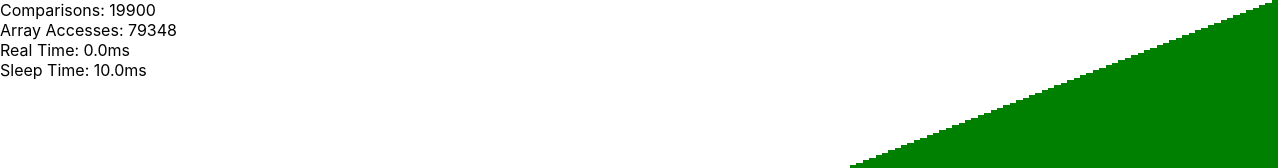
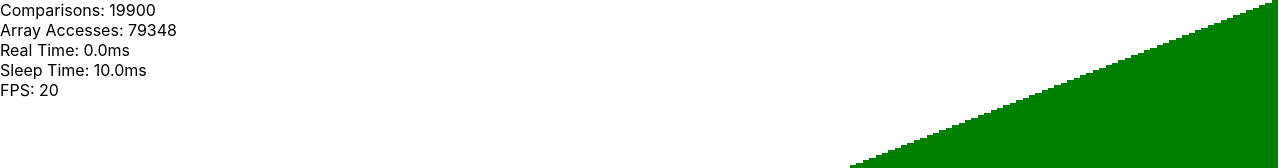
Before and after one commit to nimeji/sorting-algorithm-visualizer, a React (Create React App) app: page / in a window 1280 px wide. Both pictures are taken after a click on the button "Start". Shown: the top 168 px of the page. Built offline with nearby package versions, Linux system fonts and the light colour scheme.

Commit message:
added fps display

```diff
--- a/src/components/Sorter/Sorter.tsx
+++ b/src/components/Sorter/Sorter.tsx
@@ -23,13 +23,14 @@ export class Sorter extends Component<SorterProps, SorterState> {
     algorithm: 'BubbleSort',
     decimals: 1,
     delay: 100,
-    updateInterval: 1000/24,
+    updateInterval: 1000/40,
   }
 
   private static minUpdateInterval = 50;
 
   private timeout = 0;
   private running = false;
+  private lastLoopTime = Date.now();
 
   constructor(props: SorterProps) {
     super(props);
@@ -48,6 +49,10 @@ export class Sorter extends Component<SorterProps, SorterState> {
     if (prevProps.data !== this.props.data || prevProps.algorithm !== this.props.algorithm) {
       this.reset();
     }
+  }
+
+  componentWillUnmount() {
+    this.pause();
   }
 
   update() {
@@ -100,6 +105,10 @@ export class Sorter extends Component<SorterProps, SorterState> {
 
     const { decimals } = this.props;
 
+    const currentLoopTime = Date.now();
+    const currentFrameTime = currentLoopTime - this.lastLoopTime;
+    this.lastLoopTime = currentLoopTime;
+
     const {values, indicesSorted, lastCompared, comparisons, accesses} = logic.getLastState();
 
     const elements = [];
@@ -123,6 +132,7 @@ export class Sorter extends Component<SorterProps, SorterState> {
           <div>Array Accesses: <span id="accesses">{accesses}</span></div>
           <div>Real Time: <span id="real-time">{logic.getRealTime().toFixed(decimals)}</span>ms</div>
           <div>Sleep Time: <span id="sleep-time">{logic.getSleepTime().toFixed(decimals)}</span>ms</div>
+          {this.running ? <div>FPS: <span>{(1000/currentFrameTime).toFixed(0)}</span></div> : undefined}
         </div>
 
         <button
```
